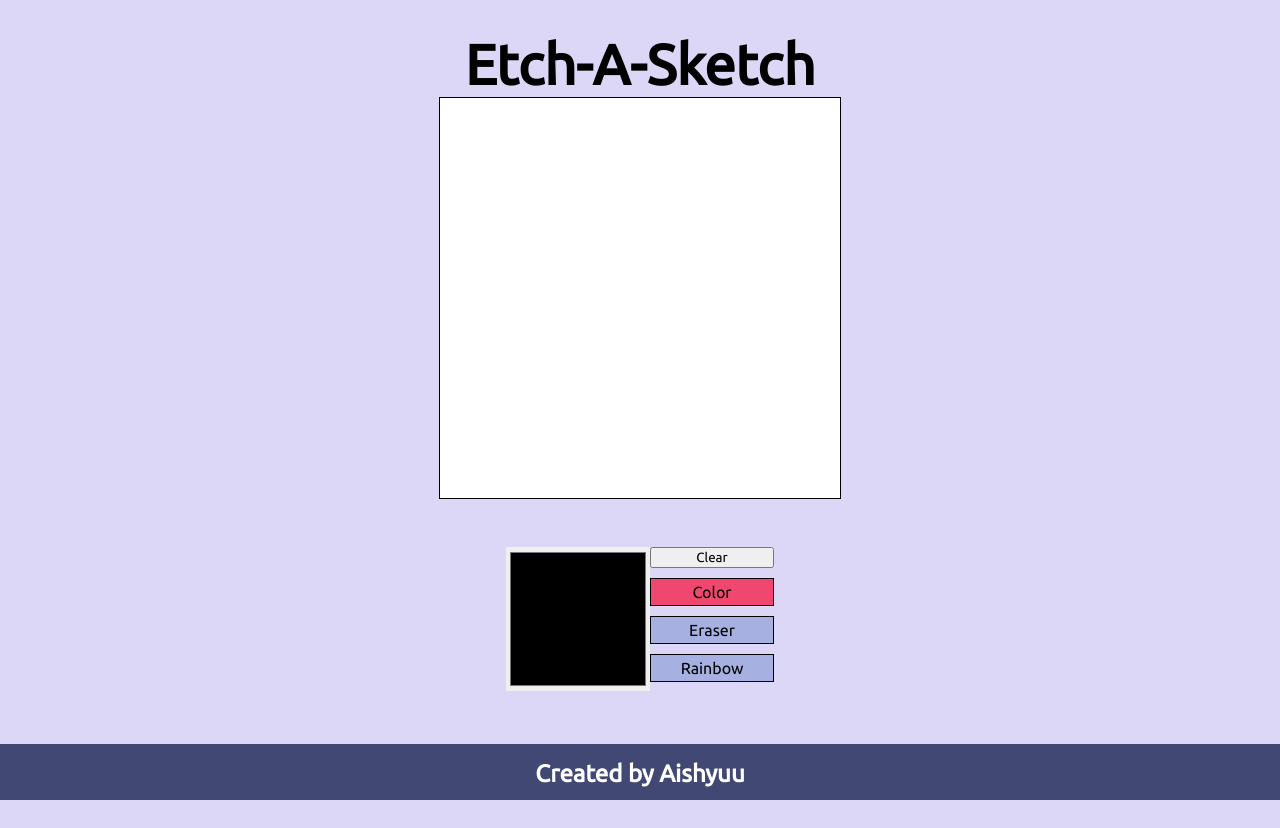
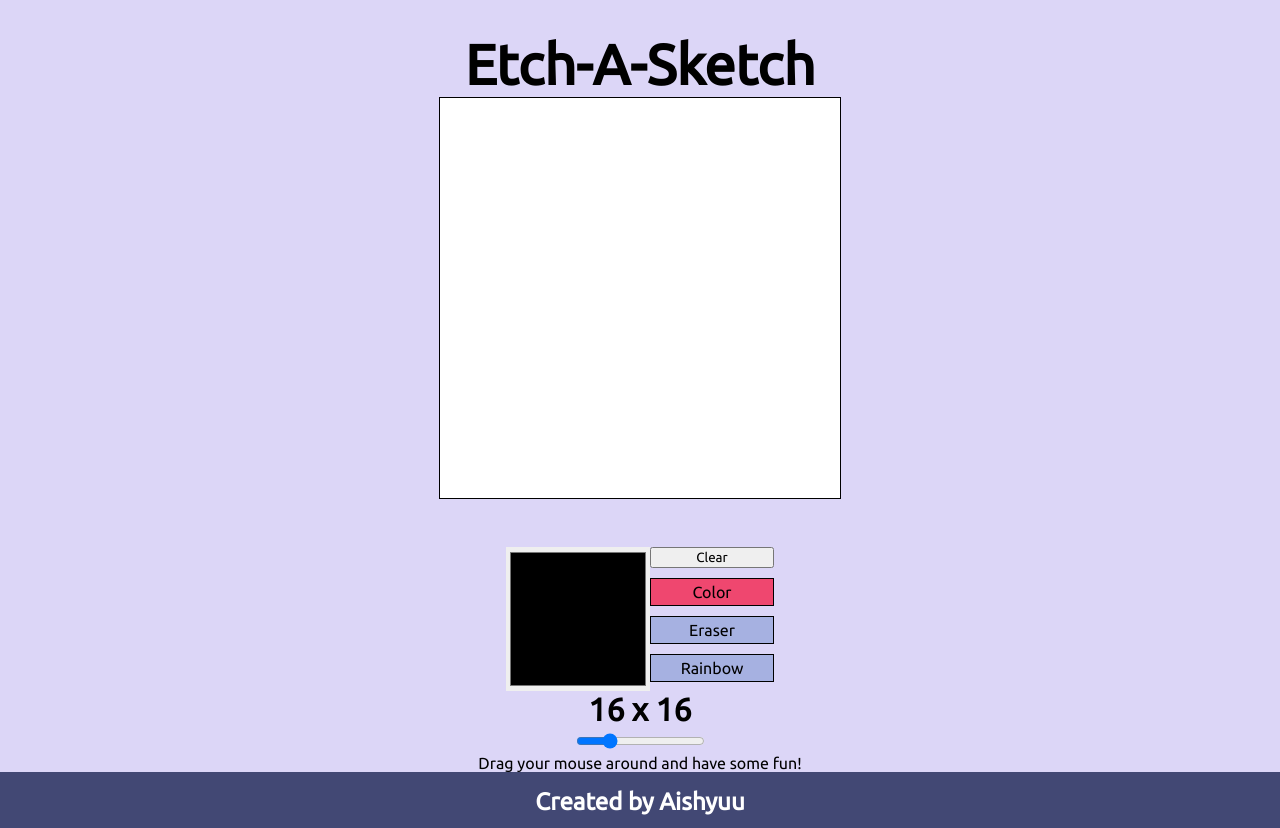
Before and after one commit to aishyuu/Etch-A-Sketch, a plain HTML site: page index.html in a window 1280 px wide. Before the commit the page ends 800 px from the top, so only its background shows below. Drawn offline with Linux system fonts and the light colour scheme.

Commit message:
Implemented slider and slider functionalities

```diff
--- a/index.html
+++ b/index.html
@@ -12,9 +12,7 @@
         <h1 class="headerText">Etch-A-Sketch</h1>
     </header>
     <div>
-        <div class="sketchBoard">
-
-        </div>
+        <div class="sketchBoard"></div>
         <div class="boardActions">
             <div class="colorPickerDiv">
                 <input type="color" class="colorPicker">
@@ -32,8 +30,15 @@
                     <label for="rainbow">Rainbow</label>
                 </div>
             </div>
+
+        </div>
+        <h1 class="boardRes">16 x 16</h1>
+        <div class="slidecontainer">
+            <input type="range" min="1" max="64" value="16" class="slider" id="myRange" oninput="resChange()">
         </div>
     </div>
+
+    <p class="instructions">Drag your mouse around and have some fun!</p>
 
     <footer>
         <h2 class="footerText">
--- a/index.js
+++ b/index.js
@@ -1,4 +1,6 @@
 const parentNode = document.querySelector('.sketchBoard');
+let slider = document.querySelector("#myRange");
+let boardRes = document.querySelector(".boardRes")
 
 function getOptionValue(options) {
     for(let i = 0; i < options.length; i++) {
@@ -36,16 +38,29 @@ function clearBoard() {
         block.style.backgroundColor = "white";
     });
 }
+function boardSetup(res) {
+    for(let i = 0; i < (res*res); i++) {
+        const div = document.createElement('div');
+        const size = 400/res;
 
-for(let i = 0; i < (16*16); i++) {
-    const div = document.createElement('div');
-    const size = 400/16;
+        div.style.width = `${size.toFixed(8)}px`;
+        div.style.height = `${size.toFixed(8)}px`;
+        div.style.backgroundColor = "white";
 
-    div.style.width = `${size}px`;
-    div.style.height = `${size}px`;
-    div.style.backgroundColor = "white";
+        div.onmouseover = hover;
 
-    div.onmouseover = hover;
+        parentNode.appendChild(div);
+    }
+}
 
-    parentNode.appendChild(div);
+function resChange() {
+    const res = slider.value;
+    boardRes.innerHTML = `${res} x ${res}`
+
+    while (parentNode.firstChild) {
+        parentNode.removeChild(parentNode.lastChild);
+    }
+    boardSetup(res);
 }
+
+boardSetup(16);
--- a/style.css
+++ b/style.css
@@ -46,6 +46,7 @@ footer {
     margin: auto;
     display: flex;
     flex-wrap: wrap;
+    overflow: hidden;
 }
 
 .colorPickerDiv {
@@ -88,3 +89,22 @@ label {
 input[type="radio"]:checked+label {
     background-color:#EF476F;
 }
+
+.sliderContainer {
+    width: 100%;
+    display: block;
+}
+
+.boardRes {
+    display: block;
+    text-align: center;
+}
+
+.slider {
+    display: block;
+    margin: 5px auto;
+}
+
+.instructions {
+    text-align: center;
+}
```
